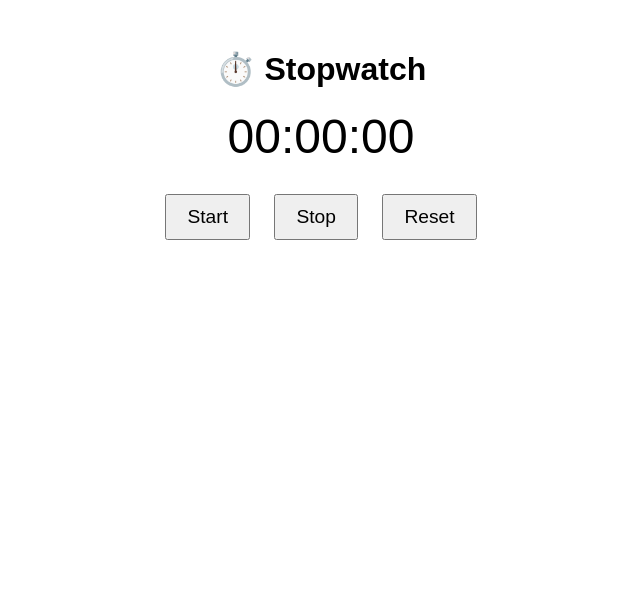
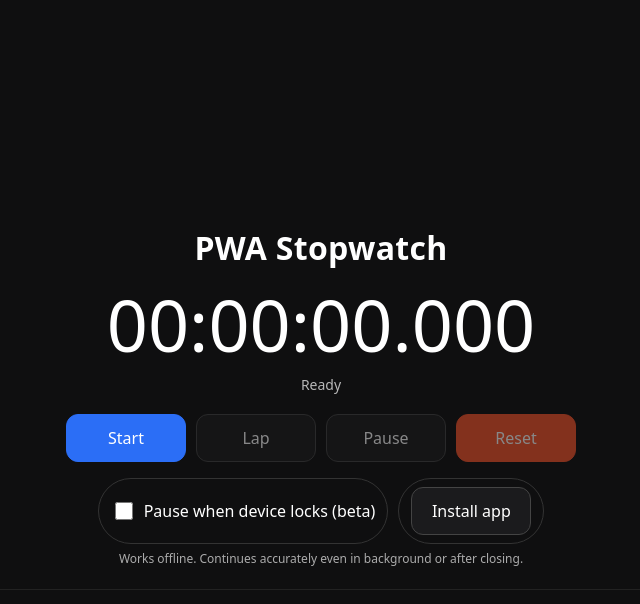
Before and after one commit to anme0/yes, a plain HTML site: page index.html in a window 1280 px wide. Shown: the whole page, without its empty margins (319-959 px from the left). Drawn offline with Linux system fonts and the light colour scheme.

Commit message:
Update index.html

```diff
--- a/index.html
+++ b/index.html
@@ -1,23 +1,66 @@
-<!DOCTYPE html>
+<!doctype html>
 <html lang="en">
 <head>
-  <meta charset="UTF-8" />
-  <meta name="viewport" content="width=device-width, initial-scale=1.0" />
-  <title>Stopwatch PWA</title>
-  <link rel="manifest" href="manifest.json" />
+  <meta charset="utf-8" />
+  <meta name="viewport" content="width=device-width, initial-scale=1, viewport-fit=cover" />
+  <meta name="theme-color" content="#111111"/>
+  <link rel="manifest" href="manifest.webmanifest">
+  <link rel="apple-touch-icon" href="icons/icon-192.png">
+  <title>PWA Stopwatch</title>
   <style>
-    body { font-family: sans-serif; text-align: center; margin-top: 50px; }
-    #time { font-size: 3em; margin: 20px; }
-    button { font-size: 1.2em; margin: 10px; padding: 10px 20px; }
+    :root { font-family: system-ui, -apple-system, Segoe UI, Roboto, Ubuntu, sans-serif; }
+    body { margin: 0; background: #0f0f10; color: #fff; display: grid; min-height: 100svh; }
+    .wrap { margin: auto; width: min(680px, 92vw); text-align: center; }
+    h1 { font-weight: 700; margin: 16px 0 8px; letter-spacing: .3px; }
+    .time { font-variant-numeric: tabular-nums; font-size: clamp(40px, 10vw, 72px); line-height: 1.1; margin: 16px 0 10px; }
+    .sub { opacity: .7; font-size: 14px; margin-bottom: 20px; }
+    .row { display: flex; gap: 10px; justify-content: center; flex-wrap: wrap; }
+    button {
+      font: inherit; padding: 12px 18px; border-radius: 12px; border: 1px solid #444;
+      background: #1b1b1d; color: #fff; cursor: pointer; min-width: 120px;
+    }
+    button.primary { background: #2b6ef6; border-color: #2b6ef6; }
+    button.warn { background: #f6532b; border-color: #f6532b; }
+    button:disabled { opacity: .5; cursor: not-allowed; }
+    .pill { display: inline-flex; align-items: center; gap: 8px; padding: 8px 12px; border: 1px solid #333; border-radius: 999px; }
+    label { display: inline-flex; align-items: center; gap: 8px; cursor: pointer; }
+    input[type=checkbox] { width: 18px; height: 18px; }
+    .laps { margin-top: 22px; text-align: left; max-height: 40vh; overflow: auto; border-top: 1px solid #222; }
+    .lap { display: flex; justify-content: space-between; padding: 10px 6px; border-bottom: 1px dashed #222; }
+    .install { margin-top: 18px; }
+    .hint { opacity: .65; font-size: 12px; margin-top: 6px; }
+    a { color: #7fb0ff; text-decoration: none; }
   </style>
 </head>
 <body>
-  <h1>⏱️ Stopwatch</h1>
-  <div id="time">00:00:00</div>
-  <button onclick="start()">Start</button>
-  <button onclick="stop()">Stop</button>
-  <button onclick="reset()">Reset</button>
+  <div class="wrap">
+    <h1>PWA Stopwatch</h1>
+    <div class="time" id="time">00:00:00.000</div>
+    <div class="sub" id="status">Ready</div>
 
-  <script src="app.js"></script>
+    <div class="row" style="margin:16px 0">
+      <button id="start" class="primary">Start</button>
+      <button id="lap" disabled>Lap</button>
+      <button id="pause" disabled>Pause</button>
+      <button id="reset" class="warn" disabled>Reset</button>
+    </div>
+
+    <div class="row" style="margin:10px 0 6px">
+      <span class="pill">
+        <label title="If supported, stopwatch will auto-pause when the device is LOCKED. App switching won't pause it.">
+          <input type="checkbox" id="pauseOnLock">
+          Pause when device locks (beta)
+        </label>
+      </span>
+      <span class="pill" id="installPill" hidden>
+        <button id="installBtn">Install app</button>
+      </span>
+    </div>
+    <div class="hint">Works offline. Continues accurately even in background or after closing.</div>
+
+    <div class="laps" id="laps"></div>
+  </div>
+
+  <script src="app.js" type="module"></script>
 </body>
 </html>
```
